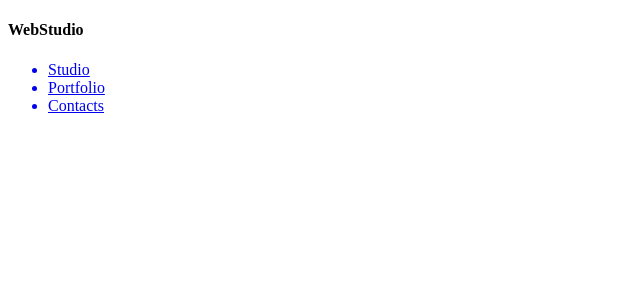
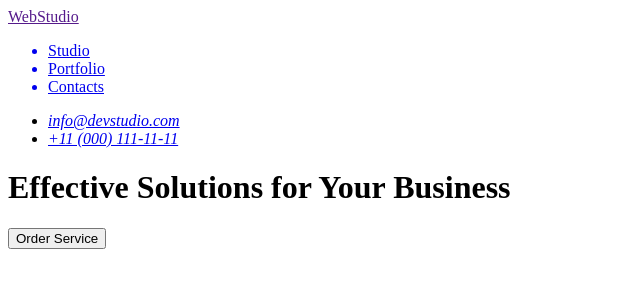
Before and after one commit to Andii-stack/goit-markup-hw-01, a plain HTML site: page index.html in a window 1280 px wide. Shown: the whole page, without its empty margins (0-640 px from the left). Drawn offline with Linux system fonts and the light colour scheme.

Commit message:
updet index

```diff
--- a/index.html
+++ b/index.html
@@ -7,7 +7,7 @@
   </head>
   <body>
     <header>
-      <h4>WebStudio</h4>
+      <a href="">WebStudio</a>
       <nav>
         <ul>
           <a href="https://www.youtube.com" target="_blank"><li>Studio</li></a>
@@ -21,8 +21,21 @@
           >
         </ul>
       </nav>
+      <address>
+        <ul>
+          <li>
+            <a href="info@devstudio.com">info@devstudio.com</a>
+          </li>
+          <li>
+            <a href="tel:+110001111111">+11 (000) 111-11-11</a>
+          </li>
+        </ul>
+      </address>
     </header>
-    <main></main>
+    <main>
+      <h1>Effective Solutions for Your Business</h1>
+      <button type="button">Order Service</button>
+    </main>
     <footer></footer>
   </body>
 </html>
```
